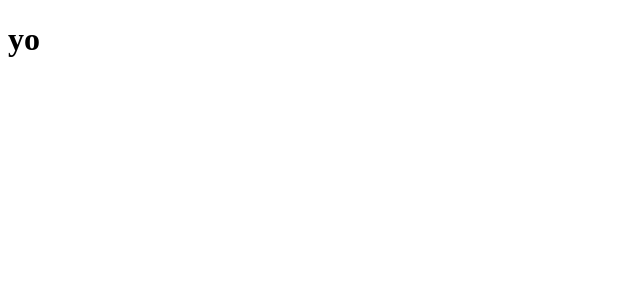
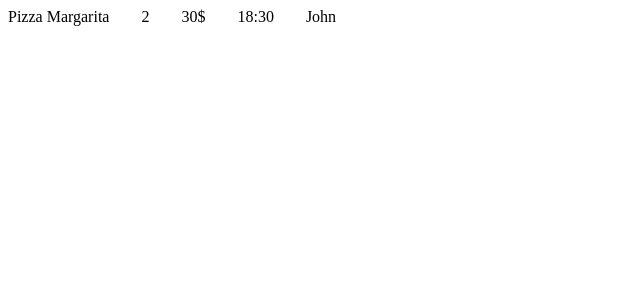
Before and after one commit to IbrahimFakhir/Meta-Front-End-Developer, a React (Create React App) app in the folder firstapp/: page / in a window 1280 px wide. Shown: the top 300 px of the page, without its empty margins (0-640 px from the left). Built offline with nearby package versions, Linux system fonts and the light colour scheme.

Commit message:
implemented LiveOrders

```diff
--- /dev/null
+++ b/firstapp/src/LiveOrders.css
@@ -0,0 +1,3 @@
+p {
+    display : inline;
+}
--- a/firstapp/src/LiveOrders.js
+++ b/firstapp/src/LiveOrders.js
@@ -1,3 +1,37 @@
+import * as React from "react"
+import "./LiveOrders.css"
+
+const Row = ({children, spacing}) => {
+
+    const childStyle = {
+        marginLeft: `${spacing}px`
+    }
+
+    return (
+        <div className="Row">
+            {React.Children.map(children, (child, index) => {
+                return React.cloneElement(child, {
+                    style: {
+                        ...child.props.style,
+                        ...(index > 0 ? childStyle : {})
+                    }
+                })
+            })}
+        </div>
+    )
+
+}
+
 export default function LiveOrders() {
-    return <h1>yo</h1>
+    return (
+        <div className="App">
+            <Row spacing={32}>
+                <p>Pizza Margarita</p>
+                <p>2</p>
+                <p>30$</p>
+                <p>18:30</p>
+                <p>John</p>
+            </Row>
+        </div>
+    )
 }
```
